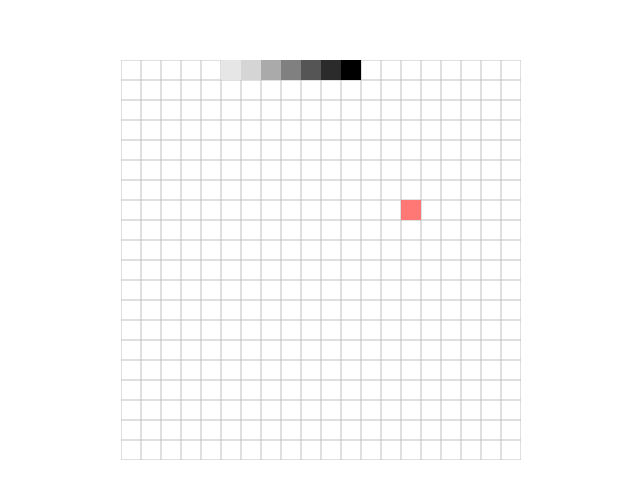
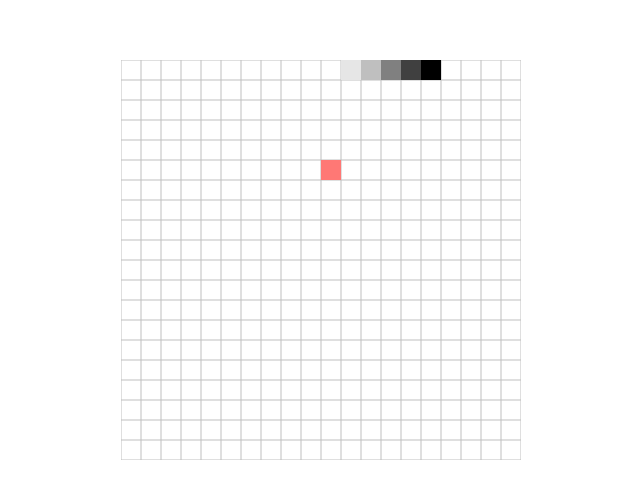
Before and after one commit to cyhfe/snake, a website built with Vite: page index.html in a window 1280 px wide. Shown: the part 140-638 px from the top of the page, without its empty margins (319-959 px from the left). Built offline with nearby package versions, Linux system fonts and the light colour scheme.

Commit message:
fix: snake length

```diff
--- a/main.js
+++ b/main.js
@@ -13,8 +13,6 @@ let initSnake = [
   [2, 0],
   [3, 0],
   [4, 0],
-  [5, 0],
-  [6, 0],
 ]
 
 let snake = [...initSnake]
```
Also changed, not shown: dist/index.html, 2 other files.
